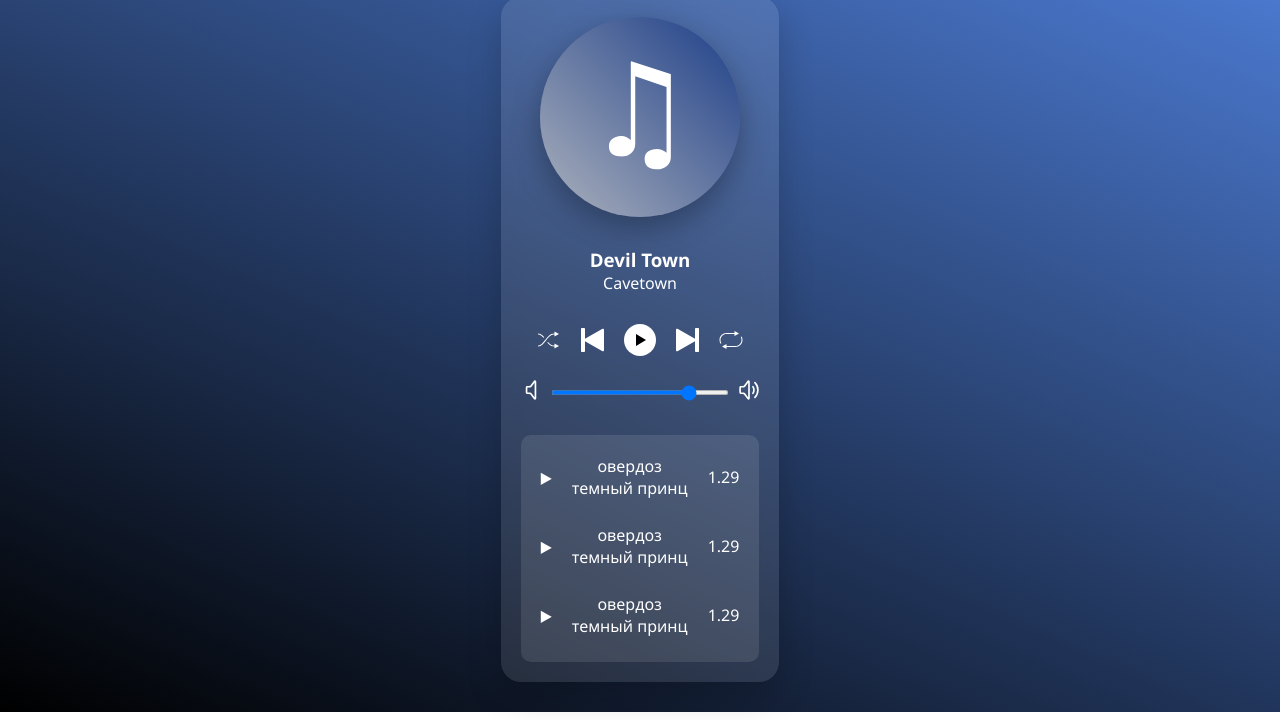
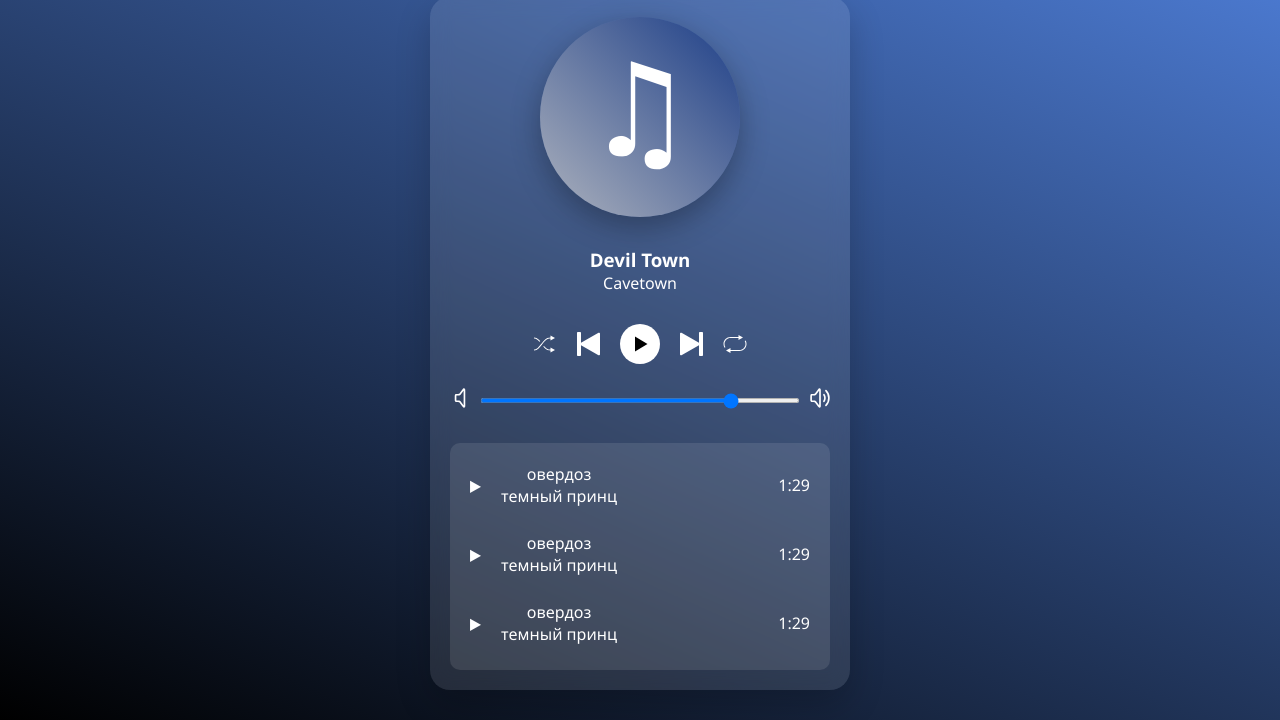
Before and after one commit to meowwmurr/MAX_Player, a plain HTML site: page checkout/index.html in a window 1280 px wide. Shown: the part 98-818 px from the top of the page. Drawn offline with Linux system fonts and the light colour scheme.

Commit message:
fix card width and fix max's kosyaki

```diff
--- a/checkout/index.html
+++ b/checkout/index.html
@@ -31,7 +31,7 @@
         <button class="control-btn" id="prevBtn"><svg width="23" height="24" viewBox="0 0 23 24" fill="none" xmlns="http://www.w3.org/2000/svg">
 <path d="M1 0C0.447693 0 0 0.447754 0 1V23C0 23.5522 0.447693 24 1 24H3C3.55231 24 4 23.5522 4 23V13.1428L21.5038 23.145C22.1705 23.5261 23 23.0447 23 22.2769V1.72314C23 0.955322 22.1705 0.473877 21.5038 0.85498L4 10.8572V1C4 0.447754 3.55231 0 3 0H1Z" fill="white"/>
 </svg></button>
-        <button class="control-btn" id="playBtn"><svg width="32" height="32" viewBox="0 0 32 32" fill="none" xmlns="http://www.w3.org/2000/svg">
+        <button class="control-btn" id="playBtn"><svg width="40" height="40" viewBox="0 0 32 32" fill="none" xmlns="http://www.w3.org/2000/svg">
 <circle cx="16" cy="16" r="16" fill="white"/>
 <path d="M12 22V10L22 16L12 22Z" fill="black"/>
 </svg></button>
@@ -55,27 +55,27 @@
     <div class="playlist">
         <div class="playlist-item">
             <div class="playlist-item-icon">▶</div>
-            <div>
-                <div>овердоз</div>
-                <div>темный принц</div>
+            <div class = "song-info">
+                <p class = "music-name">овердоз</p>
+                <p class = "music-artist">темный принц</p>
             </div>
-            <div>1.29</div>
+            <div class="music-time"><p> 1:29</p></div>
         </div>
         <div class="playlist-item">
             <div class="playlist-item-icon">▶</div>
-            <div>
-                <div>овердоз</div>
-                <div>темный принц</div>
+            <div class = "song-info">
+                <p class = "music-name">овердоз</p>
+                <p class = "music-artist">темный принц</p>
             </div>
-            <div>1.29</div>
+            <div class="music-time"><p> 1:29</p></div>
         </div>
         <div class="playlist-item">
             <div class="playlist-item-icon">▶</div>
-            <div>
-                <div>овердоз</div>
-                <div>темный принц</div>
+            <div class = "song-info">
+                <p class = "music-name">овердоз</p>
+                <p class = "music-artist">темный принц</p>
             </div>
-            <div>1.29</div>
+            <p class="music-time">1:29</p>
         </div>
     </div>
     </div>
--- a/checkout/styles.css
+++ b/checkout/styles.css
@@ -17,6 +17,7 @@
 .container {
     text-align: center;
     padding: 30px;
+    width: 30em;
 }
 
 .player {
@@ -90,3 +91,7 @@
     align-items: center;
     gap: 20px;
 }
+
+.music-time{
+    margin-left: auto;
+}
```
Lines whose indentation alone changed are shown as unchanged.
